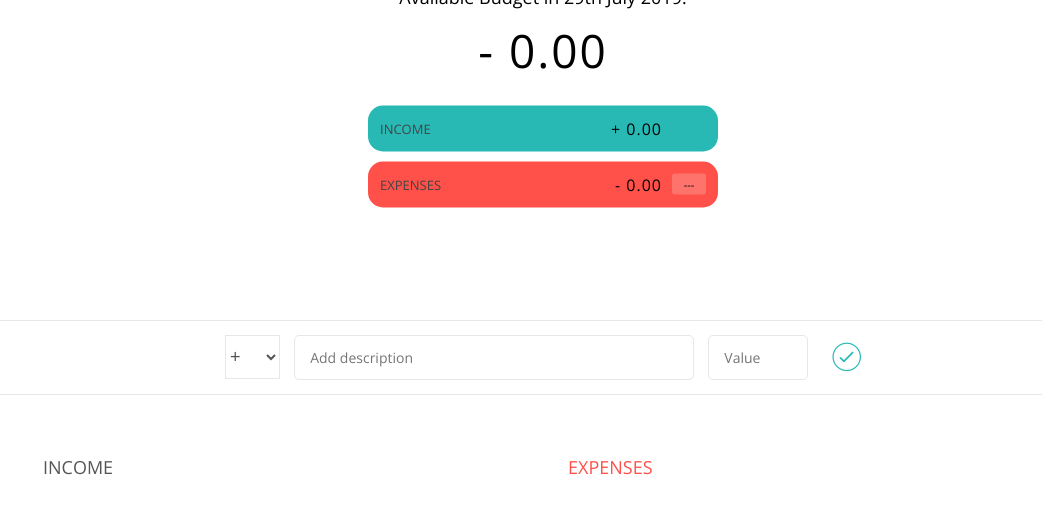
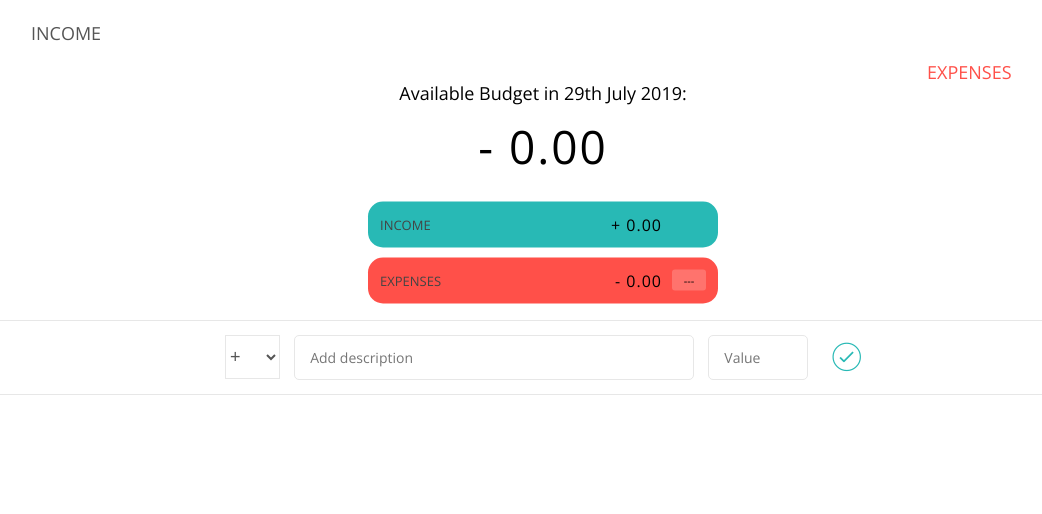
Before and after one commit to tyrellgooding/Javascript, a plain HTML site: page Complete javascript course/6-budgety/starter/index.html in a window 1280 px wide. Shown: the whole page, without its empty margins (97-1139 px from the left). Drawn offline with nearby package versions, Linux system fonts and the light colour scheme.

Commit message:
test 1 css

```diff
--- a/Complete javascript course/6-budgety/starter/style.css
+++ b/Complete javascript course/6-budgety/starter/style.css
@@ -49,7 +49,7 @@ body {
 .budget {
     position: absolute;
     width: 350px;
-    top: 30%;
+    top: 60%;
     left: 50%;
     transform: translate(-50%, -50%);
     color: rgb(0, 0, 0);
@@ -196,19 +196,24 @@ body {
 /***** LISTS *****/
 
 .container {
-    width: 1000px;
-    margin: 60px auto;
+    width: 100%;
+    margin: 20px auto;
+    position: absolute;
+    top: 1px;
+    background-position: top;
 }
 
 .income {
-    float: left;
+    padding-left: 10%;
     width: 475px;
     margin-right: 50px;
 }
 
 .expenses {
-    float: left;
+    padding-left: 80%;
+    margin-right: 50px;
     width: 475px;
+    top: 20px;
 }
 
 h2 {
```
